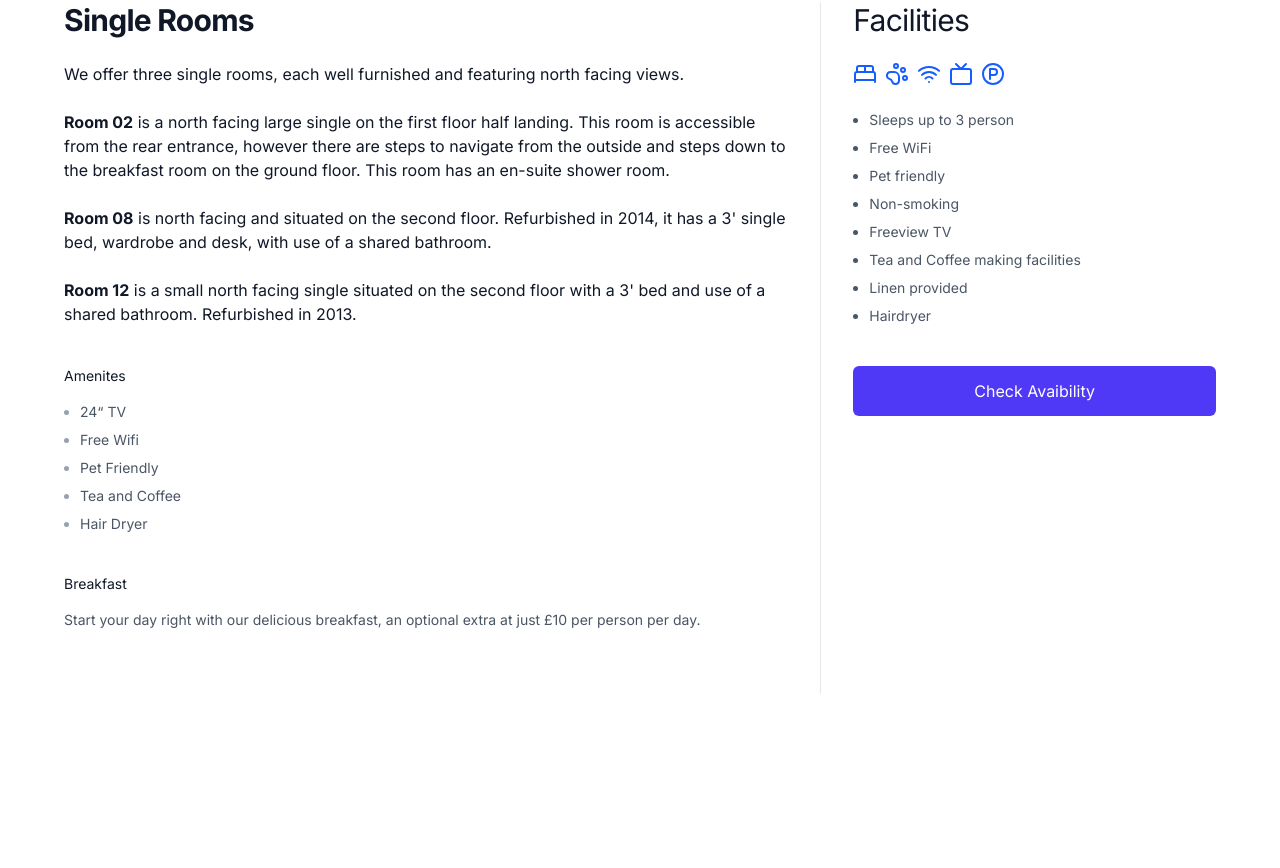
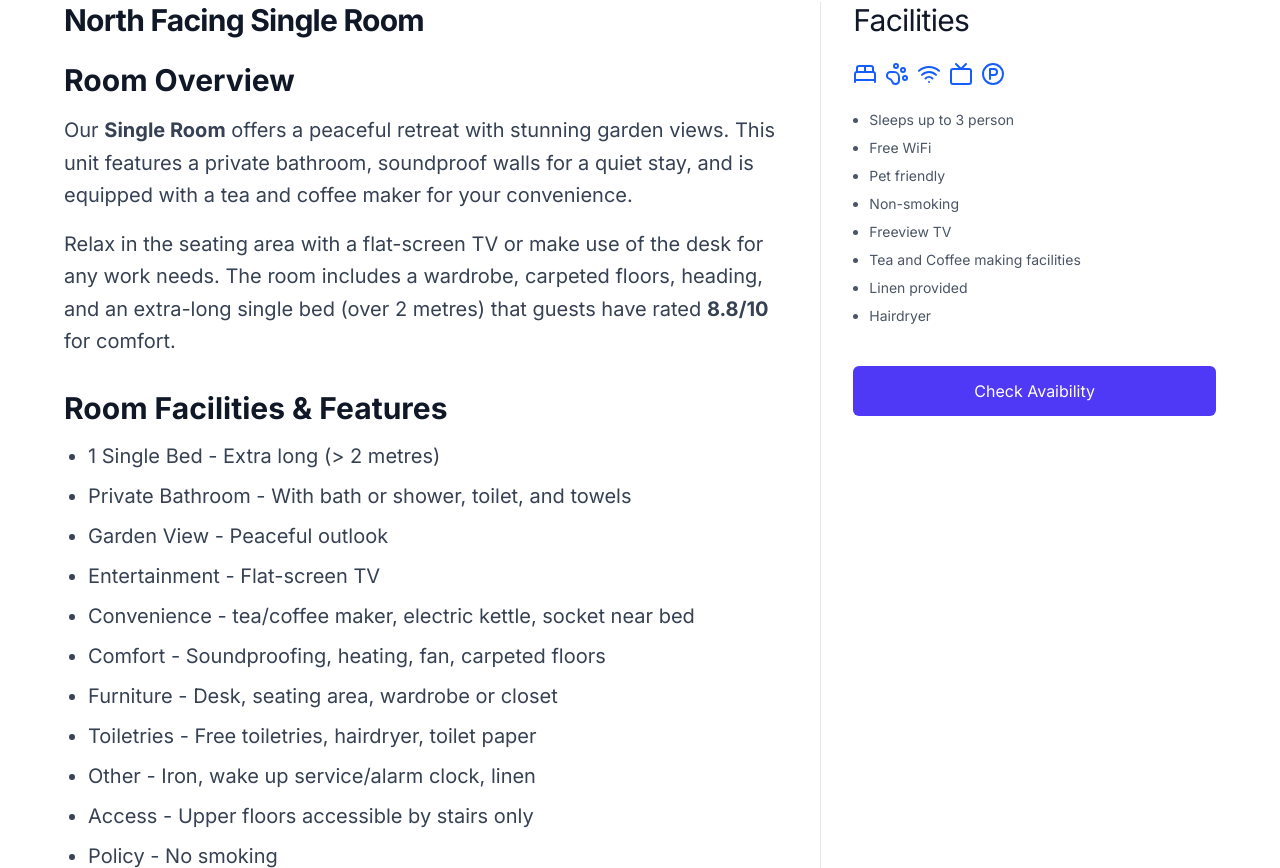
Before and after one commit to ayrbox/tusker-lodge, a Next.js app: page /rooms/singles in a window 1280 px wide. Shown: the part 1192-2060 px from the top of the page. Built offline with nearby package versions, Linux system fonts and the light colour scheme.

Commit message:
update: single room content

```diff
--- a/src/app/rooms/singles/page.tsx
+++ b/src/app/rooms/singles/page.tsx
@@ -5,75 +5,167 @@ import RoomCarousel from "@/components/RoomCarousel";
 
 export default function SinglesRoom() {
   const images = [
-    { src: SinglesRoomImage, alt: "Singles Room - Room 4" },
-    { src: SinglesRoomImage, alt: "Singles Room - Room 4 (2)" },
+    {
+      src: SinglesRoomImage,
+      alt: "Single Room with Garden View - Comfortable Accommodation at Tusker Lodge",
+    },
+    {
+      src: SinglesRoomImage,
+      alt: "Single Room Ensuite - Tusker Lodge Torquay",
+    },
   ];
+
+  const schemaData = {
+    "@context": "https://schema.org",
+    "@type": "HotelRoom",
+    name: "Single Room with Garden View",
+    description:
+      "Single room with private bathroom, soundproof walls, and garden views. Features extra-long single bed and flat-screen TV. Rated 8.8/10 for comfortable beds.",
+    occupancy: {
+      "@type": "QuantitativeValue",
+      minValue: 1,
+      maxValue: 1,
+    },
+    bed: {
+      "@type": "BedDetails",
+      name: "Single Bed (Extra Long - Over 2 metres)",
+      numberOfBeds: 1,
+    },
+    amenityFeature: [
+      { "@type": "Text", name: "Private Bathroom" },
+      { "@type": "Text", name: "Garden View" },
+      { "@type": "Text", name: "Soundproofing" },
+      { "@type": "Text", name: "Flat-screen TV" },
+      { "@type": "Text", name: "Free Toiletries" },
+      { "@type": "Text", name: "Tea/Coffee Maker" },
+      { "@type": "Text", name: "Hairdryer" },
+      { "@type": "Text", name: "Electric Kettle" },
+      { "@type": "Text", name: "Wardrobe or Closet" },
+      { "@type": "Text", name: "Heating" },
+      { "@type": "Text", name: "Fan" },
+      { "@type": "Text", name: "Carpeted" },
+      { "@type": "Text", name: "Desk" },
+      { "@type": "Text", name: "Seating Area" },
+      { "@type": "Text", name: "Iron" },
+      { "@type": "Text", name: "Wake up service/Alarm clock" },
+      { "@type": "Text", name: "Socket near the bed" },
+      { "@type": "Text", name: "Linen" },
+      { "@type": "Text", name: "Upper floors accessible by stairs only" },
+      { "@type": "Text", name: "No smoking" },
+    ],
+    review: {
+      "@type": "Review",
+      ratingValue: "8.8",
+      bestRating: "10",
+      worstRating: "1",
+      ratingExplanation: "Based on 89 reviews for comfortable beds",
+    },
+    image: SinglesRoomImage.src,
+  };
 
   return (
     <div className="flex flex-col items-center">
+      <script
+        type="application/ld+json"
+        dangerouslySetInnerHTML={{ __html: JSON.stringify(schemaData) }}
+      />
       <RoomCarousel images={images} />
-      <Wrapper title="Single Rooms">
+
+      <Wrapper title="North Facing Single Room">
         <Sidebar>
           <Facilities />
         </Sidebar>
         <Content>
-          <div>
-            <h3 className="sr-only">Description</h3>
-            <div className="space-y-6">
-              <p className="text-base text-gray-900">
-                We offer three single rooms, each well furnished and featuring
-                north facing views.
+          <div className="space-y-8">
+            <div>
+              <h2 className="text-2xl md:text-3xl font-semibold text-gray-900 mb-4">
+                Room Overview
+              </h2>
+              <p className="text-lg md:text-xl text-gray-700 leading-relaxed mb-4">
+                Our <strong>Single Room</strong> offers a peaceful retreat with
+                stunning garden views. This unit features a private bathroom,
+                soundproof walls for a quiet stay, and is equipped with a tea and
+                coffee maker for your convenience.
               </p>
-
-              <p className="text-base text-gray-900">
-                <strong>Room 02</strong> is a north facing large single on the
-                first floor half landing. This room is accessible from the rear
-                entrance, however there are steps to navigate from the outside
-                and steps down to the breakfast room on the ground floor. This
-                room has an en-suite shower room.
-              </p>
-
-              <p className="text-base text-gray-900">
-                <strong>Room 08</strong> is north facing and situated on the
-                second floor. Refurbished in 2014, it has a 3&apos; single bed,
-                wardrobe and desk, with use of a shared bathroom.
-              </p>
-
-              <p className="text-base text-gray-900">
-                <strong>Room 12</strong> is a small north facing single situated
-                on the second floor with a 3&apos; bed and use of a shared
-                bathroom. Refurbished in 2013.
+              <p className="text-lg md:text-xl text-gray-700 leading-relaxed">
+                Relax in the seating area with a flat-screen TV or make use of the
+                desk for any work needs. The room includes a wardrobe, carpeted
+                floors, heading, and an extra-long single bed (over 2 metres) that
+                guests have rated <strong>8.8/10</strong> for comfort.
               </p>
             </div>
-          </div>
 
-          <div className="mt-10">
-            <h2 className="text-sm font-medium text-gray-900">Amenites</h2>
-            <div className="mt-4">
-              <ul role="list" className="list-disc space-y-2 pl-4 text-sm">
-                <li className="text-gray-400">
-                  <span className="text-gray-600">24&ldquo; TV</span>
+            <div>
+              <h2 className="text-2xl md:text-3xl font-semibold text-gray-900 mb-4">
+                Room Facilities & Features
+              </h2>
+              <ul
+                role="list"
+                className="list-disc space-y-3 pl-6 text-lg md:text-xl text-gray-700"
+              >
+                <li className="text-gray-700">
+                  <span className="font-medium">1 Single Bed</span> - Extra long
+                  (&gt; 2 metres)
                 </li>
-                <li className="text-gray-400">
-                  <span className="text-gray-600">Free Wifi</span>
+                <li className="text-gray-700">
+                  <span className="font-medium">Private Bathroom</span> - With bath
+                  or shower, toilet, and towels
                 </li>
-                <li className="text-gray-400">
-                  <span className="text-gray-600">Pet Friendly</span>
+                <li className="text-gray-700">
+                  <span className="font-medium">Garden View</span> - Peaceful
+                  outlook
                 </li>
-                <li className="text-gray-400">
-                  <span className="text-gray-600">Tea and Coffee</span>
+                <li className="text-gray-700">
+                  <span className="font-medium">Entertainment</span> - Flat-screen
+                  TV
                 </li>
-                <li className="text-gray-400">
-                  <span className="text-gray-600">Hair Dryer</span>
+                <li className="text-gray-700">
+                  <span className="font-medium">Convenience</span> - tea/coffee
+                  maker, electric kettle, socket near bed
+                </li>
+                <li className="text-gray-700">
+                  <span className="font-medium">Comfort</span> - Soundproofing,
+                  heating, fan, carpeted floors
+                </li>
+                <li className="text-gray-700">
+                  <span className="font-medium">Furniture</span> - Desk, seating
+                  area, wardrobe or closet
+                </li>
+                <li className="text-gray-700">
+                  <span className="font-medium">Toiletries</span> - Free
+                  toiletries, hairdryer, toilet paper
+                </li>
+                <li className="text-gray-700">
+                  <span className="font-medium">Other</span> - Iron, wake up
+                  service/alarm clock, linen
+                </li>
+                <li className="text-gray-700">
+                  <span className="font-medium">Access</span> - Upper floors
+                  accessible by stairs only
+                </li>
+                <li className="text-gray-700">
+                  <span className="font-medium">Policy</span> - No smoking
                 </li>
               </ul>
             </div>
-          </div>
 
-          <div className="mt-10">
-            <h2 className="text-sm font-medium text-gray-900">Breakfast</h2>
-            <div className="mt-4 space-y-6">
-              <p className="text-sm text-gray-600">
+            <div className="bg-amber-50 border-l-4 border-amber-400 p-6 mt-8">
+              <h3 className="text-xl font-semibold text-amber-900 mb-3">
+                Guest Comfort Rating
+              </h3>
+              <p className="text-lg text-amber-800 leading-relaxed mb-3">
+                <strong>Comfy beds, 8.8 – Based on 89 reviews</strong>
+              </p>
+              <p className="text-lg text-amber-800 leading-relaxed">
+                Guests love the comfort of our extra-long beds and the quiet atmosphere provided by the soundproof walls and garden views.
+              </p>
+            </div>
+
+            <div>
+              <h2 className="text-2xl md:text-3xl font-semibold text-gray-900 mb-4">
+                Breakfast & Dining
+              </h2>
+              <p className="text-lg md:text-xl text-gray-700 leading-relaxed">
                 Start your day right with our delicious breakfast, an optional
                 extra at just £10 per person per day.
               </p>
```
